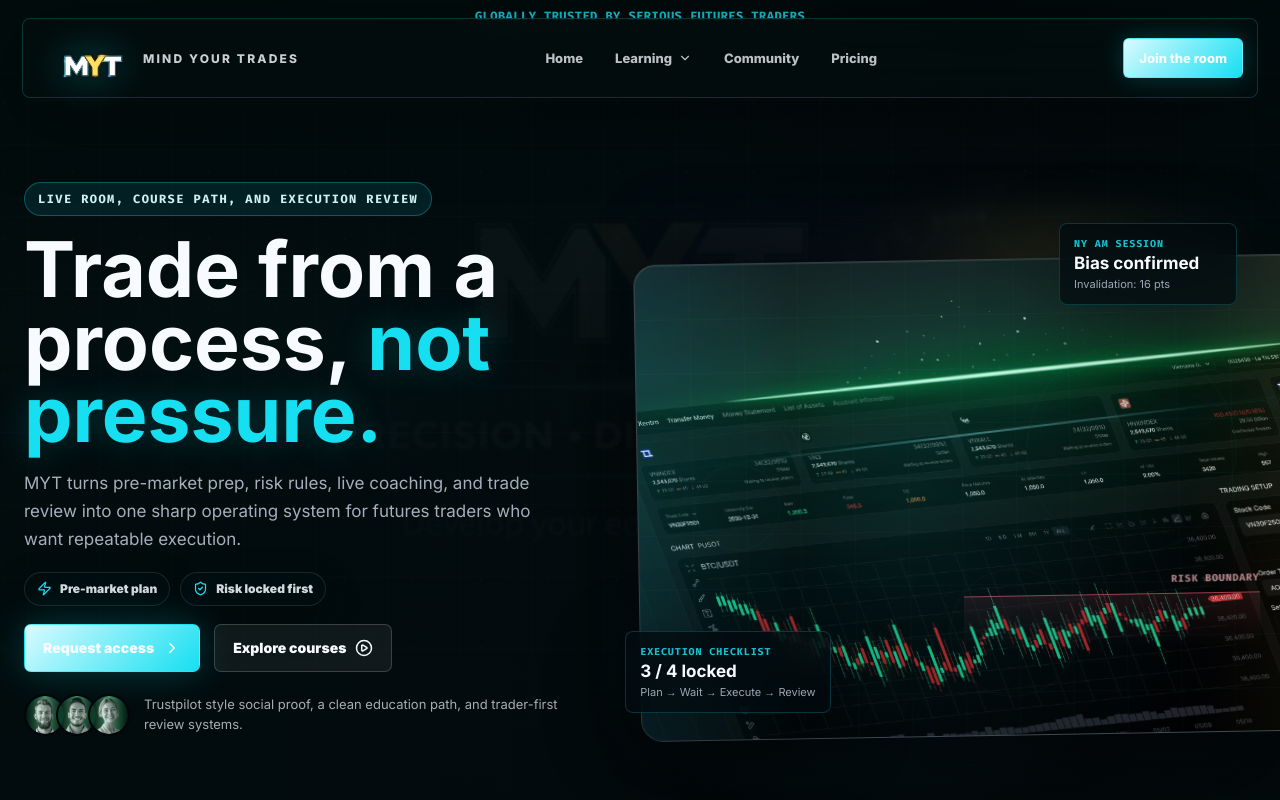
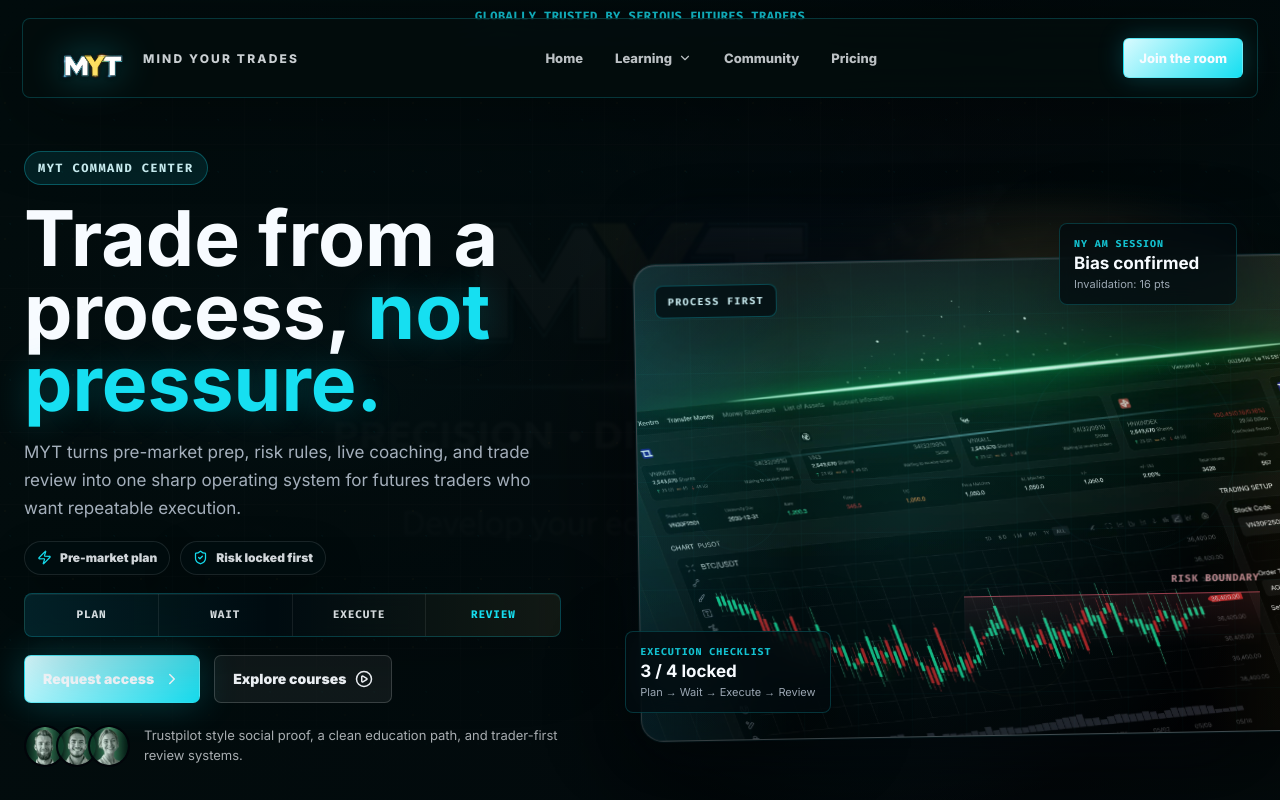
Before and after one commit to CodoWIzard/xentro-trading-template-clone, a Next.js app: page / in a window 1280 px wide. Shown: the top 800 px of the page. Built offline with nearby package versions, Linux system fonts and the light colour scheme.

Commit message:
Make hero command center visibly distinct

```diff
--- a/app/[[...path]]/page.tsx
+++ b/app/[[...path]]/page.tsx
@@ -213,10 +213,11 @@ function HomePage() {
       <section className="myt-hero" id="home" aria-labelledby="hero-title">
         <Image className="myt-hero-bg" src="/images/myt-precision-edge.png" alt="" fill priority sizes="100vw" />
         <div className="myt-hero-noise" aria-hidden />
+        <div className="myt-hero-spotlight" aria-hidden />
         <div className="myt-hero-inner">
           <div className="myt-hero-copy">
             <p className="myt-trust-line">Globally trusted by serious futures traders</p>
-            <p className="myt-kicker">Live room, course path, and execution review</p>
+            <p className="myt-kicker">MYT command center</p>
             <h1 id="hero-title">
               Trade from a process, <span>not pressure.</span>
             </h1>
@@ -233,6 +234,12 @@ function HomePage() {
                 <ShieldCheck size={15} aria-hidden />
                 Risk locked first
               </span>
+            </div>
+            <div className="myt-process-strip" aria-label="MYT trading process">
+              <span>Plan</span>
+              <span>Wait</span>
+              <span>Execute</span>
+              <span>Review</span>
             </div>
             <div className="myt-actions">
               <Link className="myt-button myt-button-primary" href="/pricing">
@@ -276,6 +283,9 @@ function HomePage() {
               <div className="myt-liquidity-line" aria-hidden />
               <div className="myt-risk-band" aria-hidden>
                 <span>Risk boundary</span>
+              </div>
+              <div className="myt-dashboard-label" aria-hidden>
+                <span>PROCESS FIRST</span>
               </div>
             </div>
             <div className="myt-session-card" aria-hidden>
--- a/app/globals.css
+++ b/app/globals.css
@@ -222,6 +222,21 @@ select {
   mask-image: linear-gradient(180deg, transparent, #000 12%, #000 80%, transparent);
 }
 
+.myt-hero-spotlight {
+  position: absolute;
+  right: -12vw;
+  bottom: -18vh;
+  z-index: -1;
+  width: min(72vw, 980px);
+  aspect-ratio: 1;
+  pointer-events: none;
+  background:
+    radial-gradient(circle at 50% 50%, rgba(22, 223, 241, 0.28), transparent 28%),
+    radial-gradient(circle at 42% 58%, rgba(255, 216, 77, 0.12), transparent 18%);
+  filter: blur(6px);
+  opacity: 0.82;
+}
+
 .myt-hero-inner {
   display: grid;
   grid-template-columns: minmax(0, 0.92fr) minmax(420px, 1.08fr);
@@ -368,6 +383,39 @@ select {
   color: var(--blue);
 }
 
+.myt-process-strip {
+  display: grid;
+  grid-template-columns: repeat(4, minmax(0, 1fr));
+  width: min(560px, 100%);
+  overflow: hidden;
+  border: 1px solid rgba(22, 223, 241, 0.22);
+  border-radius: 8px;
+  background:
+    linear-gradient(90deg, rgba(22, 223, 241, 0.1), transparent 46%, rgba(255, 216, 77, 0.07)),
+    rgba(0, 13, 18, 0.72);
+  box-shadow: 0 18px 70px rgba(0, 0, 0, 0.26), inset 0 1px 0 rgba(255, 255, 255, 0.06);
+  backdrop-filter: blur(16px);
+}
+
+.myt-process-strip span {
+  display: flex;
+  min-height: 42px;
+  align-items: center;
+  justify-content: center;
+  border-right: 1px solid rgba(247, 251, 255, 0.08);
+  color: rgba(247, 251, 255, 0.86);
+  font-family: "Fira Code", monospace;
+  font-size: 11px;
+  font-weight: 900;
+  letter-spacing: 0.08em;
+  text-transform: uppercase;
+}
+
+.myt-process-strip span:last-child {
+  border-right: 0;
+  color: var(--blue);
+}
+
 .myt-actions {
   display: flex;
   flex-wrap: wrap;
@@ -475,7 +523,8 @@ select {
     linear-gradient(180deg, rgba(247, 251, 255, 0.08), rgba(247, 251, 255, 0.02)),
     #02050a;
   box-shadow:
-    0 38px 110px rgba(0, 0, 0, 0.62),
+    0 44px 130px rgba(0, 0, 0, 0.68),
+    0 0 0 1px rgba(22, 223, 241, 0.1),
     inset 0 1px 0 rgba(255, 255, 255, 0.08);
   transform: translateX(-43%) rotateZ(-1deg);
   transform-origin: center;
@@ -582,6 +631,28 @@ select {
   font-weight: 800;
   letter-spacing: 0.08em;
   text-transform: uppercase;
+}
+
+.myt-dashboard-label {
+  position: absolute;
+  top: 20px;
+  left: 20px;
+  z-index: 3;
+  display: inline-flex;
+  padding: 9px 12px;
+  border: 1px solid rgba(22, 223, 241, 0.28);
+  border-radius: 8px;
+  background: rgba(1, 9, 13, 0.7);
+  box-shadow: 0 18px 60px rgba(0, 0, 0, 0.26);
+  backdrop-filter: blur(14px);
+}
+
+.myt-dashboard-label span {
+  color: rgba(214, 251, 255, 0.92);
+  font-family: "Fira Code", monospace;
+  font-size: 10px;
+  font-weight: 900;
+  letter-spacing: 0.14em;
 }
 
 .myt-session-card,
@@ -1205,6 +1276,11 @@ select {
     transform: translateX(-50%);
   }
 
+  .myt-process-strip {
+    margin-right: auto;
+    margin-left: auto;
+  }
+
   .myt-session-card {
     top: 4%;
     right: 0;
@@ -1322,6 +1398,18 @@ select {
     transform: scale(1.2);
   }
 
+  .myt-process-strip {
+    grid-template-columns: repeat(2, minmax(0, 1fr));
+  }
+
+  .myt-process-strip span:nth-child(2) {
+    border-right: 0;
+  }
+
+  .myt-process-strip span:nth-child(-n + 2) {
+    border-bottom: 1px solid rgba(247, 251, 255, 0.08);
+  }
+
   .myt-command-grid {
     opacity: 0.26;
   }
@@ -1329,7 +1417,8 @@ select {
   .myt-command-grid span,
   .myt-session-card,
   .myt-discipline-card,
-  .myt-risk-band {
+  .myt-risk-band,
+  .myt-dashboard-label {
     display: none;
   }
 
```
